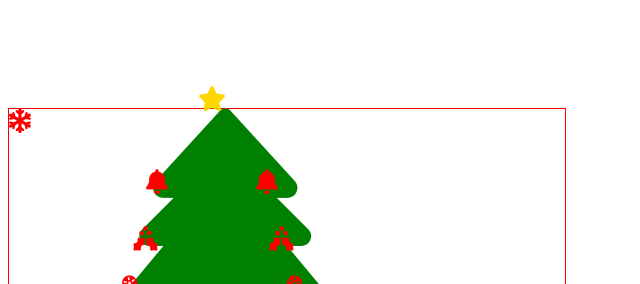
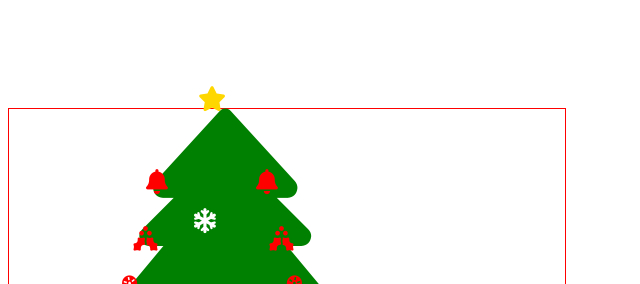
Before and after one commit to defendergr/xmas, a plain HTML site: page index.html in a window 1280 px wide. Shown: the top 284 px of the page, without its empty margins (0-640 px from the left). Drawn offline with Linux system fonts and the light colour scheme; a web font is replaced by a local one.

Commit message:
Add files via upload

```diff
--- a/index.html
+++ b/index.html
@@ -106,7 +106,9 @@ font-size:35px;
 }
 
 .snowflake{
-
+left:185px;
+top:100px;
+color:white;
 }
 
   </style>
```
